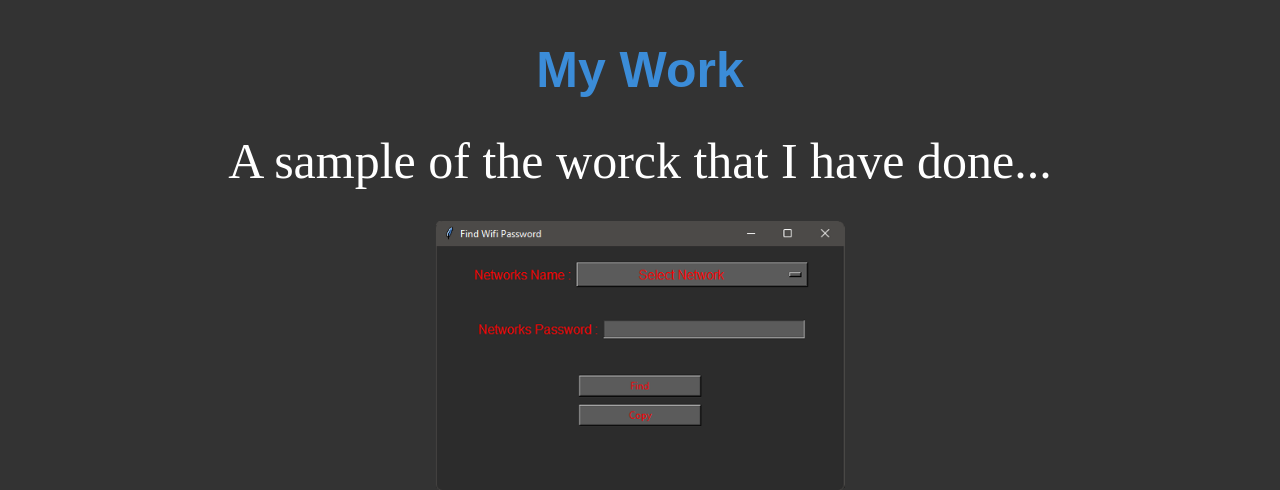
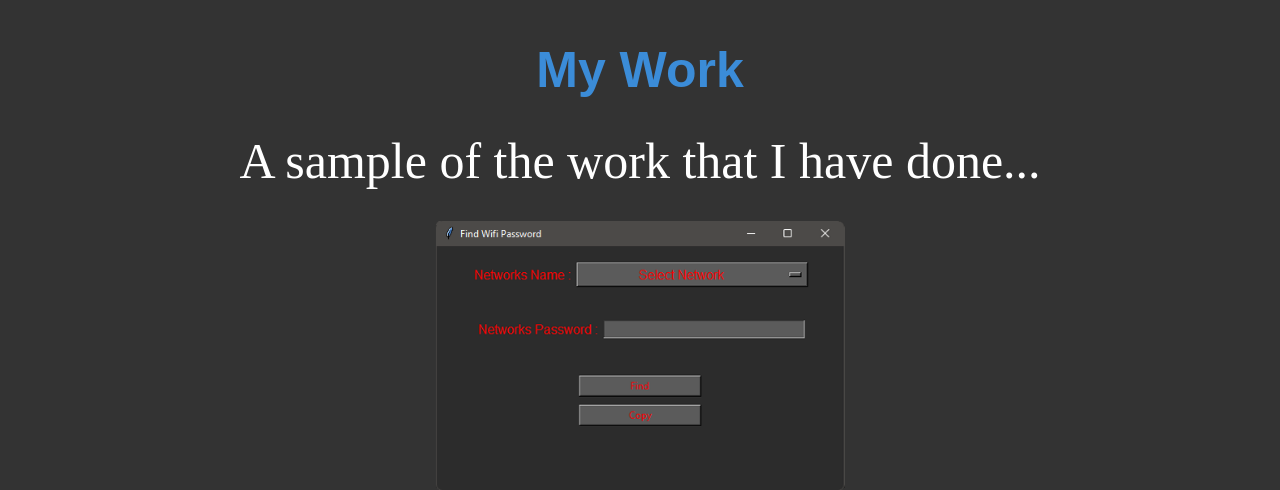
Before and after one commit to NektariosPapagalakis/nektariospapagalakis.github.io, a plain HTML site: page index.html in a window 1280 px wide. Shown: the part 1020-1510 px from the top of the page. Drawn offline with Linux system fonts and the light colour scheme.

Commit message:
Update index.html

```diff
--- a/index.html
+++ b/index.html
@@ -24,7 +24,7 @@
 
       <div id="my_worck" class = "section">
           <h1 class="center_text font_size2 blue_leters font_family2" >My Work</h1>
-          <div id = "subtitle" class="white_leters center_text font_size2 font_family3">A sample of the worck that I have done...</div>
+          <div id = "subtitle" class="white_leters center_text font_size2 font_family3">A sample of the work that I have done...</div>
           <div class="my_worck_container ">
             <div class="my_worck_element">
                 <img onclick="change_image(this,'findPasswordScreen1.png','findPasswordScreen2.png')" src="findPasswordScreen1.png"><br>
```
